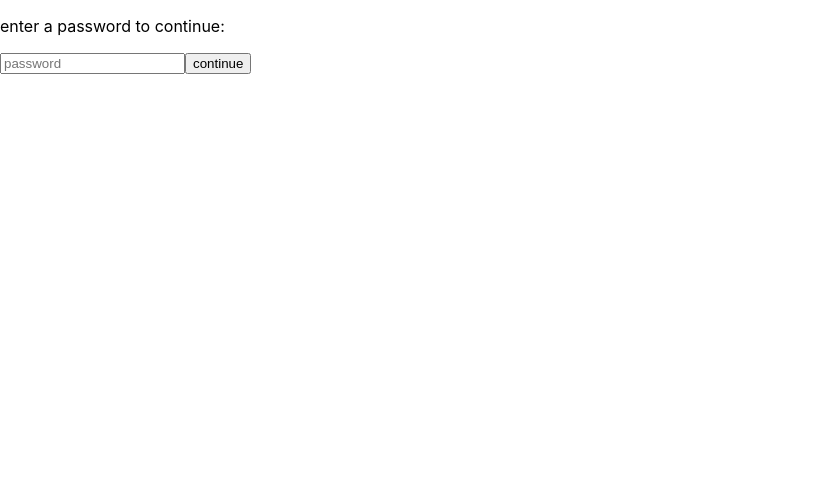
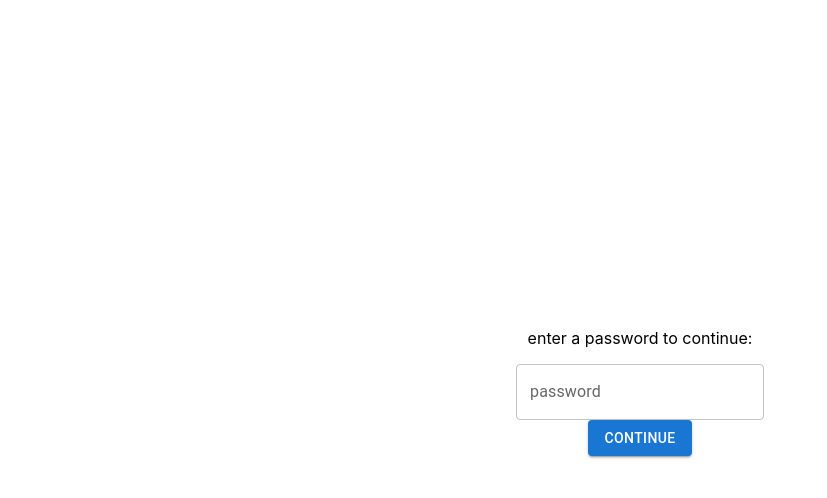
Before and after one commit to JoshCLim/figtreehall_website, a React (Create React App) app: page / in a window 1280 px wide. Shown: the top 498 px of the page, without its empty margins (0-827 px from the left). Built offline with nearby package versions, Linux system fonts and the light colour scheme; no server answers.

Commit message:
add some style via MUI and css

```diff
--- a/package.json
+++ b/package.json
@@ -3,7 +3,10 @@
   "version": "0.1.0",
   "private": true,
   "dependencies": {
+    "@emotion/react": "^11.10.5",
+    "@emotion/styled": "^11.10.5",
     "@hookform/resolvers": "^2.9.10",
+    "@mui/material": "^5.11.1",
     "@testing-library/jest-dom": "^5.16.5",
     "@testing-library/react": "^13.4.0",
     "@testing-library/user-event": "^13.5.0",
--- a/src/App.tsx
+++ b/src/App.tsx
@@ -4,12 +4,28 @@ import "./App.css";
 import { Login } from "./pages/login/login";
 
 import { auth } from "./config/firebase";
+import { signOut } from "firebase/auth";
 import { useAuthState } from "react-firebase-hooks/auth";
 
 function App() {
   const [user] = useAuthState(auth);
 
-  return <>{user ? <div className="App"> fth website</div> : <Login />}</>;
+  const signUserOut = async () => {
+    await signOut(auth);
+  };
+
+  return (
+    <>
+      {user ? (
+        <div className="App">
+          <h1>fth website</h1>
+          <button onClick={signUserOut}>sign out</button>
+        </div>
+      ) : (
+        <Login />
+      )}
+    </>
+  );
 }
 
 export default App;
--- /dev/null
+++ b/src/pages/login/login.css
@@ -0,0 +1,10 @@
+.Login {
+  position: fixed;
+  width: 100vw;
+  height: 100vh;
+
+  display: flex;
+  flex-direction: column;
+  justify-content: center;
+  align-items: center;
+}
--- a/src/pages/login/login.tsx
+++ b/src/pages/login/login.tsx
@@ -1,8 +1,13 @@
+import "./login.css";
+
 import { useState } from "react";
 
 import { getAuth, signInWithEmailAndPassword } from "firebase/auth";
 
+import { TextField, Button } from "@mui/material";
+
 const EMAIL_DEFAULT = "figfixations@gmail.com";
+const ERROR_CODE_WRONG_PASSWORD = "auth/wrong-password";
 
 function Login() {
   const [inputPassword, setInputPassword] = useState("");
@@ -20,18 +25,30 @@ function Login() {
       .catch((error) => {
         console.table(error);
         setErrorMessage(error.message);
+        if (error.code === ERROR_CODE_WRONG_PASSWORD) {
+          setErrorMessage("incorrect password, please try again.");
+        } else {
+          setErrorMessage(
+            "server issue. please contact HC if problem persists."
+          );
+        }
       });
   };
 
   return (
     <div className="Login">
       <p>enter a password to continue:</p>
-      <input
-        type="text"
-        placeholder="password"
+
+      <TextField
+        id="outlined-basic"
+        label="password"
+        variant="outlined"
         onChange={(e) => setInputPassword(e.target.value)}
       />
-      <button onClick={signIn}>continue</button>
+
+      <Button variant="contained" onClick={signIn}>
+        continue
+      </Button>
 
       <p>{errorMessage}</p>
     </div>
```
Also changed, not shown: 1 other file (tests, documents, lock files or other folders).
